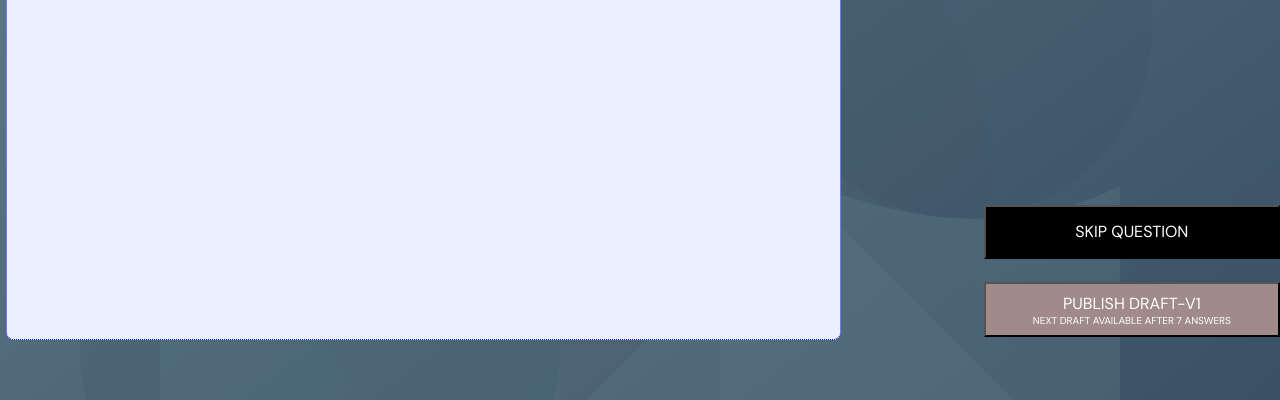
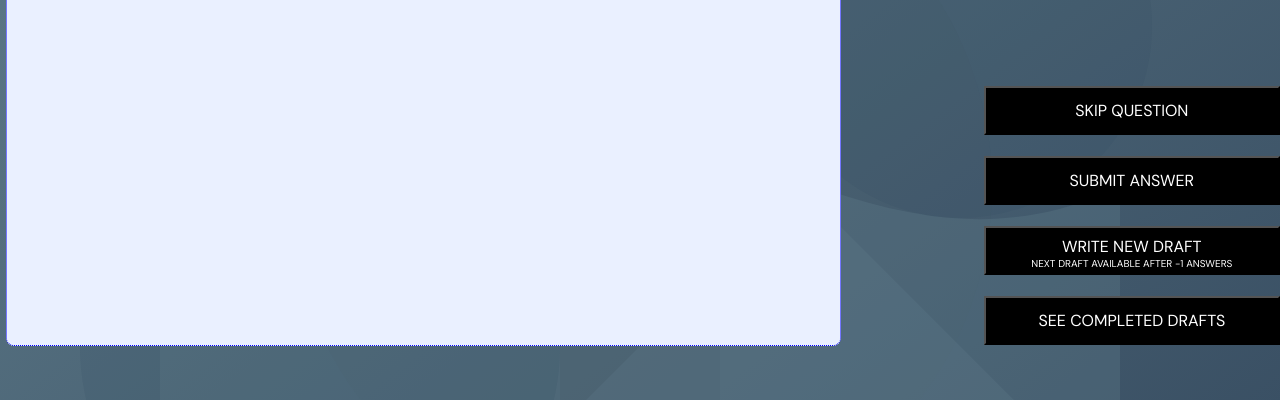
Before and after one commit to anantdevcs/autobio-front, a React (Create React App) app: page /editor in a window 1280 px wide. Shown: the part 294-694 px from the top of the page. Built offline with nearby package versions, Linux system fonts and the light colour scheme.

Commit message:
v2: user can go till edit preview and can trigger wwrite

```diff
--- a/src/App.js
+++ b/src/App.js
@@ -12,7 +12,7 @@ import LandingPage from './v2/LandingPage/LandingPage';
 import HomeScreen from './v2/HomePage/HomeScreen'
 import Configure from './v2/HomePage/Configure';
 import EditorPage from './v2/EditorPage/EditorPage';
-
+import EditPreview from './v2/EditPreview/EditPreview';
 function App() {
 
 
@@ -23,6 +23,8 @@ function App() {
       <Route path='/home' element= {<HomeScreen/>} />
       <Route path='/configure' element= {<Configure/>} />
       <Route path='/editor' element= {<EditorPage/>} />
+      <Route path='/editPreview' element= {<EditPreview/>} />
+
       {/* <Route path="/home" element={ <Home /> } />
       <Route path="/editor" element={ <EditorModePivot />  }  />
       <Route path="/mainEditor" element={ <MainEditor />  }  /> */}
--- /dev/null
+++ b/src/v2/EditPreview/EditPreview.js
@@ -0,0 +1,16 @@
+import { useLocation } from 'react-router-dom';
+import { useNavigate } from 'react-router-dom';
+
+const EditPreview = () => {
+    const { state } = useLocation();
+
+
+    return (
+    <div>
+            edit preview
+            {state.autobioid}
+    </div>
+    )
+}
+
+export default EditPreview;
--- a/src/v2/EditorPage/EditorPage.css
+++ b/src/v2/EditorPage/EditorPage.css
@@ -23,7 +23,7 @@
 
   .infoArea {
     display: grid;
-    grid-template-rows: 1fr 1fr;
+    grid-template-rows: 1fr 3fr;
   }
 
   .photoArea {
@@ -35,7 +35,7 @@
     /* Other styles for the buttons container */
     margin-top: 20%;
     display: grid;
-    grid-template-rows: 1fr 1fr ;
+    grid-template-rows: 1fr 1fr 1fr 1fr ;
 
   }
 
--- a/src/v2/EditorPage/EditorPage.js
+++ b/src/v2/EditorPage/EditorPage.js
@@ -8,13 +8,17 @@ import React, { useState, useEffect, useRef } from 'react';
 import { margin } from '@mui/system';
 import { backendUrl } from '../urlResolver';
 import Spinner from '../CommonComponents/Spinner';
+import { useNavigate } from 'react-router-dom';
+import EditPreview from '../EditPreview/EditPreview';
 
 const EditorPage = () => {
+    const navigator = useNavigate();
     const { state } = useLocation();
     const editorRef = React.useRef(null);
     const [editorState, setEditorState] = useState(() => EditorState.createEmpty());
     const [question, SetQuestion] = useState('');
     const [isLoading, SetLoading] = useState(false);
+    const [questionBefore, SetQuestionBefore] = useState(-1);
     const focusEditor = () => {
         editorRef.current.focus();
     };
@@ -51,6 +55,133 @@ const EditorPage = () => {
 
     }
 
+    const acceptAnswer  = async () => {
+        try {
+            SetLoading(true);
+            const email = localStorage.getItem("email");
+                const usercreds = JSON.parse(localStorage.getItem("usercreds"));
+                const prompt_ans_user = editorState.getCurrentContent().getPlainText();
+                const response = await fetch(backendUrl + '/acceptAnswer', {
+                    method: 'POST',
+                    headers: {
+                        'Content-Type': 'application/json',
+                    },
+                    body: JSON.stringify({ 'tokenId': usercreds, 'email': email, autobioid: state.autobioid, answer: prompt_ans_user, question:question }),
+                });
+                const jsonData = await response.json();
+                if (response.status === 401) {
+
+                    navigator('/');
+
+                }
+                SetLoading(false);
+                // SetQuestion(jsonData['question'])
+                await startNewBio();
+                SetQuestionBefore(questionBefore - 1);
+
+
+        } catch (error) {
+
+            console.error('Error fetching data:', error);
+        }
+
+    }
+
+    const getAllInfoForThisAutobio = async () => {
+        // questinons left, writing state
+
+        try {
+            const email = localStorage.getItem("email");
+                const usercreds = JSON.parse(localStorage.getItem("usercreds"));
+                const prompt_ans_user = editorState.getCurrentContent().getPlainText();
+                const response = await fetch(backendUrl + '/getEditorDisplayInfo', {
+                    method: 'POST',
+                    headers: {
+                        'Content-Type': 'application/json',
+                    },
+                    body: JSON.stringify({ 'tokenId': usercreds, 'email': email, autobioid: state.autobioid, answer: prompt_ans_user, question:question }),
+                });
+                const jsonData = await response.json();
+                if (response.status === 401) {
+
+                    navigator('/');
+
+                }
+                SetQuestionBefore(jsonData['questionsBeforePreviousSneakPeak']);
+
+
+
+        } catch (error) {
+
+            console.error('Error fetching data:', error);
+        }
+
+
+    }
+
+    const triggerWrite = async() => {
+        try {
+            const email = localStorage.getItem("email");
+                const usercreds = JSON.parse(localStorage.getItem("usercreds"));
+                const prompt_ans_user = editorState.getCurrentContent().getPlainText();
+                const response = await fetch(backendUrl + '/triggerWrite', {
+                    method: 'POST',
+                    headers: {
+                        'Content-Type': 'application/json',
+                    },
+                    body: JSON.stringify({ 'tokenId': usercreds, 'email': email, autobioid: state.autobioid, answer: prompt_ans_user, question:question }),
+                });
+                const jsonData = await response.json();
+                debugger;
+                if (response.status === 401) {
+
+                    navigator('/');
+
+                }
+
+
+
+        } catch (error) {
+            debugger;
+            console.error('Error fetching data:', error);
+        }
+
+    }
+
+    const showDrafts = async() => {
+        try {
+            const email = localStorage.getItem("email");
+                const usercreds = JSON.parse(localStorage.getItem("usercreds"));
+                const response = await fetch(backendUrl + '/getDraftsStatus', {
+                    method: 'POST',
+                    headers: {
+                        'Content-Type': 'application/json',
+                    },
+                    body: JSON.stringify({ 'tokenId': usercreds, 'email': email, autobioid: state.autobioid }),
+                });
+                const jsonData = await response.json();
+                if (response.status === 401) {
+                    navigator('/');
+                }
+                debugger;
+                if (jsonData['status'] === 'machineWriting') {
+
+                } else if (jsonData['status'] === 'editPreview') {
+                        navigator('/editPreview', { state: { autobioid: state.autobioid }});
+
+                } else if (jsonData['status'] === 'completed') {
+
+                }
+
+
+
+        } catch (error) {
+            debugger;
+            console.error('Error fetching data:', error);
+        }
+
+    }
+
     useEffect(() => {
         const fetchQuestion = async () => {
             try {
@@ -73,6 +204,7 @@ const EditorPage = () => {
 
                 SetQuestion(jsonData['question']);
                 SetLoading(false);
+                await getAllInfoForThisAutobio();
             } catch (error) {
 
                 console.error('Error fetching data:', error);
@@ -83,7 +215,9 @@ const EditorPage = () => {
     }, []);
 
 
-    debugger;
+
+
+
     return (
         <div className='editor-screen'>
             <Navbar />
@@ -119,9 +253,15 @@ const EditorPage = () => {
                          <button className='stdbutton  editorActionButton' onClick={startNewBio} >Skip Question</button>
                         </div>
                         <div className='buttonFakeContaainer'>
-                         <button className='disabledButton  editorActionButton' >Publish Draft-V1
-                         <div className='announce'>Next draft available after 7 answers</div>
+                         <button className='stdbutton  editorActionButton' onClick={acceptAnswer} >Submit Answer</button>
+                        </div>
+                        <div className='buttonFakeContaainer'>
+                         <button className='stdbutton  editorActionButton' onClick={triggerWrite} >Write new draft
+                         <div className='announce'>Next draft available after {questionBefore} answers</div>
                          </button>
+                        </div>
+                        <div className='buttonFakeContaainer'>
+                         <button className='stdbutton  editorActionButton' onClick={showDrafts} >See Completed Drafts</button>
                         </div>
 
 
```
